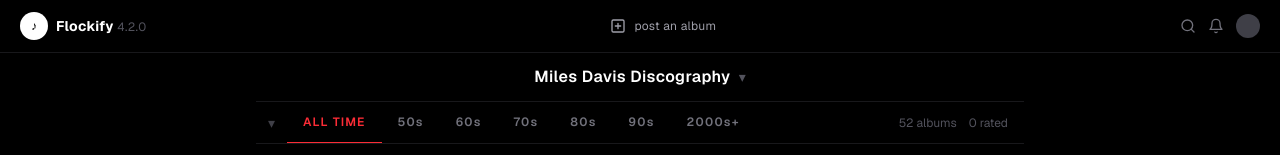
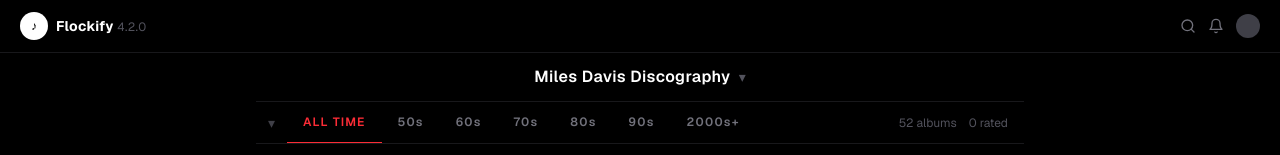
Before and after one commit to kduckets/album-rater, a Next.js app: page / in a window 1280 px wide. Shown: the top 155 px of the page. Built offline with nearby package versions, Linux system fonts and the light colour scheme; no server answers.

Commit message:
Remove post an album button
Co-Authored-By: Claude Sonnet 4.6 <noreply@anthropic.com>

```diff
--- a/app/page.tsx
+++ b/app/page.tsx
@@ -130,13 +130,7 @@ export default async function Home() {
           </span>
         </div>
 
-        <button className="flex items-center gap-2 text-zinc-400 hover:text-white transition-colors cursor-pointer text-sm">
-          <svg width="16" height="16" viewBox="0 0 24 24" fill="none" stroke="currentColor" strokeWidth="2" strokeLinecap="round" strokeLinejoin="round">
-            <rect x="3" y="3" width="18" height="18" rx="2" />
-            <path d="M12 8v8M8 12h8" />
-          </svg>
-          <span className="text-xs tracking-wide">post an album</span>
-        </button>
+        <div />
 
         <div className="flex items-center gap-3 text-zinc-500">
           <button className="hover:text-white transition-colors cursor-pointer" aria-label="Search">
```
